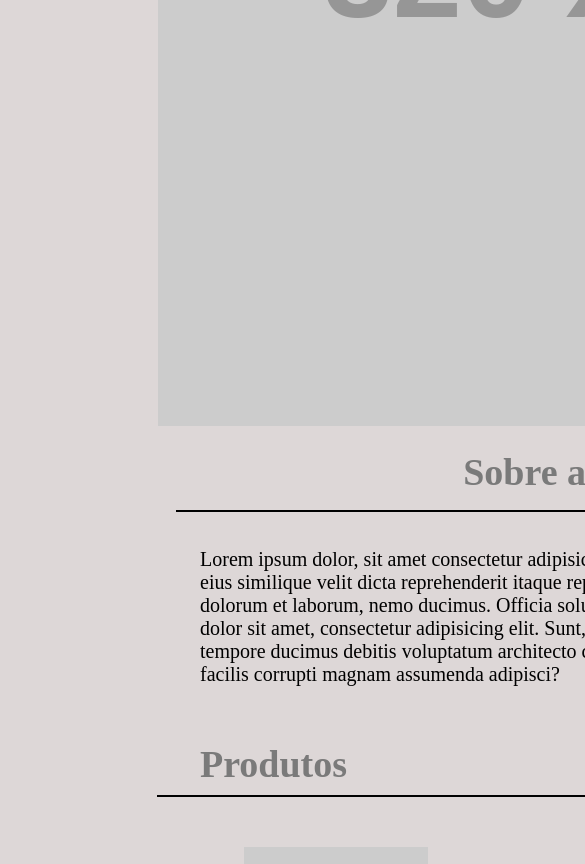
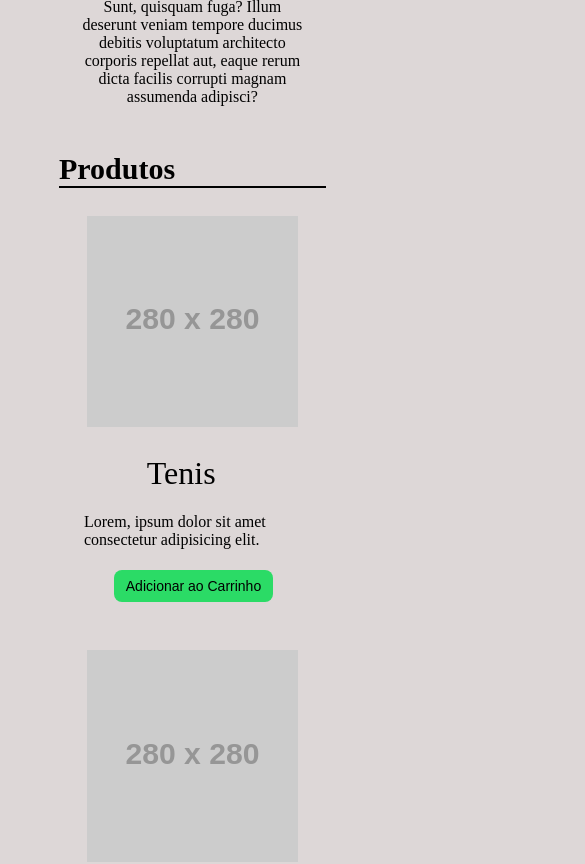
Before and after one commit to Dirraco/md_11_css_responsivo, a plain HTML site: page index.html in a window 390 px wide. Shown: the part 640-1504 px from the top of the page, 585 px wide, since content can reach past the window. Drawn offline with Linux system fonts and the light colour scheme; placeholder pictures from the web are drawn by us.

Commit message:
Add files via upload
corrigindo responsividade

```diff
--- a/index.html
+++ b/index.html
@@ -6,7 +6,8 @@
     <title>exercicio MD 11</title>
     <link rel="preconnect" href="https://fonts.googleapis.com">
     <link rel="preconnect" href="https://fonts.gstatic.com" crossorigin>
-    <link href="https://fonts.googleapis.com/css2?family=Roboto+Slab:wght@300&family=Roboto:wght@400;700&display=swap" rel="stylesheet">
+    <link href="https://fonts.googleapis.com/css2?family=Roboto+Slab:wght@300&family=Roboto:wght@400;700&display=swap"
+        rel="stylesheet">
     <link rel="stylesheet" href="./main.css">
 </head>
 <body>
@@ -31,47 +32,56 @@
             <div class="sobre-conteudo">
                 <h2 class="title">Sobre a loja</h2>
                 <hr>
-                <p>Lorem ipsum dolor, sit amet consectetur adipisicing elit. Minima voluptates blanditiis eius similique velit dicta reprehenderit itaque repellendus nihil doloribus molestias dolorum et laborum, nemo ducimus. Officia soluta deserunt excepturi. Lorem ipsum dolor sit amet, consectetur adipisicing elit. Sunt, quisquam fuga? Illum deserunt veniam tempore ducimus debitis voluptatum architecto corporis repellat aut, eaque rerum dicta facilis corrupti magnam assumenda adipisci?</p>
+                <p>Lorem ipsum dolor, sit amet consectetur adipisicing elit. Minima voluptates blanditiis eius similique
+                    velit dicta reprehenderit itaque repellendus nihil doloribus molestias dolorum et laborum, nemo
+                    ducimus. Officia soluta deserunt excepturi. Lorem ipsum dolor sit amet, consectetur adipisicing
+                    elit. Sunt, quisquam fuga? Illum deserunt veniam tempore ducimus debitis voluptatum architecto
+                    corporis repellat aut, eaque rerum dicta facilis corrupti magnam assumenda adipisci?</p>
             </div>
         </div>
     </section>
     <div>
         <main>
             <section>
-                <h2 class="title-2">Produtos</h2>
-                <hr class="line-2">
                 <div class="container-produtos">
-                    <article>
+                    <div class="title-produtos">
+                        <h2 class="title-2">Produtos</h2>
+                        <hr class="line-2">
+                    </div>
+                    <div >
+                        <article class="conteudo-produto">
                             <img src="https://via.placeholder.com/280x280" />
                             <a class="description">Tenis</a>
                             <p class="text-description">
                                 Lorem, ipsum dolor sit amet consectetur adipisicing elit.
                             </p>
                             <button type="submit">Adicionar ao Carrinho</button>
-                    </article>
-                    <article>
+                        </article>
+                        <article class="conteudo-produto">
                             <img src="https://via.placeholder.com/280x280" />
                             <a class="description">Tenis</a>
                             <p class="text-description">
                                 Lorem, ipsum dolor sit amet consectetur adipisicing elit.
                             </p>
                             <button type="submit">Adicionar ao Carrinho</button>
-                    </article>
-                    <article>
+                        </article>
+                        <article class="conteudo-produto">
                             <img src="https://via.placeholder.com/280x280" />
                             <a class="description">Tenis</a>
                             <p class="text-description">
                                 Lorem, ipsum dolor sit amet consectetur adipisicing elit.
                             </p>
                             <button type="submit">Adicionar ao Carrinho</button>
-                    </article>
-                    <article>
+                        </article>
+                        <article class="conteudo-produto">
                             <img src="https://via.placeholder.com/280x280" />
                             <a class="description">Tenis</a>
                             <p class="text-description">
                                 Lorem, ipsum dolor sit amet consectetur adipisicing elit.
                             </p>
                             <button type="submit">Adicionar ao Carrinho</button>
+                        </article>
+                    </div>
                 </div>
             </section>
         </main>
--- a/main.css
+++ b/main.css
@@ -55,68 +55,49 @@ header .container {
 
 .title {
     text-align: center;
-    padding: 16px;
-    font-size: 38px;
-    color: rgb(122, 122, 122);
+    font-size: 30px;
+}
+
+.container-produtos {
+    padding-top: 48px;
+    margin-left: 250px;
+    margin-right: 250px;
+
 }
 
 hr {
-    width: 100%;
-    height: 2px;
     border: 1px solid;
-    background-color: rgb(122, 122, 122);
-    border-color: #000
 }
 
-p {
-    padding: 24px;
-    margin-top: 12px;
-    font-size: 18px;
+.title-produtos {
+font-size: 20px;
 }
 
-.title-2 {
-    text-align: left;
-    padding-top: 16px;
-    margin-left: 275px;
-    font-size: 38px;
-    color: rgb(122, 122, 122);
+.conteudo-produto {
+    display: inline-block;
+    padding: 20px;
 }
 
-.line-2 {
-    width: 1150px;
-    height: 2px;
-    margin-left: 275px;
-    margin-top: -7px;
-    margin-bottom: 26px;
-    border: 1px solid;
-    background-color: rgb(122, 122, 122);
-    border-color: #000
-}
-
-.container-produtos {
-    margin-left:250px;
-    margin-right:250px;
-    display: inline-flex;
-    padding: 16px;
+img, .pricipal {
+    padding: 8px;
 }
 
 .description {
     display: block;
     text-align: center;
     padding: 16px;
-    font-size: 24px;
-}
-
-img, .pricipal {
-    padding: 8px;
+    font-size: 32px;
 }
 
 .text-description {
     font-size: 16px;
-    max-width: 250px;
+    max-width: 296px;
+    padding: 8px;
+    padding-left: 18px;
 }
 
 button {
+    width: 196px;
     margin-left: 42px;
     margin-top: 16px;
     padding: 8px;
@@ -127,296 +108,127 @@ button {
     cursor: pointer;
 }
 
-@media screen and (max-width: 820px) {
-    header {
-        background-image: linear-gradient(90deg, rgb(0, 0, 0) .2%, rgb(122, 122, 122) 50%,rgb(196, 196, 196) 100%);
-        color: #FFF;
-        min-height: 80px;
-    }
+@media screen and (max-width: 1190px) {
+    header nav li {
+        margin-left: 60px;
+        font-size: 22px;
 
-    header nav li {
-        display: inline;
-        margin-left: 48px;
-        font-size: 22px;
     }
 
     header nav li a {
         color: #FFF;
         text-decoration: none;
-        display: inline-flex;
-        margin-right: -70px;
-        padding: 20px;
     }
 
     header .container {
-        width: 500px;
-        margin-left: 100px;
+        width: 80%;
+        display: inline-flex;
+        margin-left: 15%;
     }
 
-    .pricipal {
-        margin-top: 20px;
-        width: 100%;
-        height: 100%;
+    .Sobre-loja {
+        width: 90%;
+        padding-top: 24px;
+        margin-left: 41px;
+
     }
 
     .container-sobre {
         display: block;
-        align-items: center;
-        width: 625px;
-        margin-left: -150px;
+        text-align: center;
+        width: 90%;
+        margin-left: 33.21px;
     }
 
+    .pricipal{
+        width: 90%;
+    }
     .sobre-conteudo {
-        min-height: 300px;
-        width: 97%;
-        padding: 16px;
-        margin-top: -20px;
-        margin-left: 10px;
+        width: 87.5%;
+        min-height: 250px;
+        margin-left: 41px;
+        padding-top: 30px;
     }
 
     .title {
         text-align: center;
-        padding: 16px;
-        font-size: 38px;
-        color: rgb(122, 122, 122);
-    }
-
-    hr {
-        width: 100%;
-        height: 2px;
-        border: 1px solid;
-        background-color: rgb(122, 122, 122);
-        border-color: #000
+        font-size: 30px;
+        padding-bottom: 20px;
     }
 
     p {
-        padding: 24px;
-        margin-top: 12px;
-        font-size: 20px;
-    }
-
-    .title-2 {
-        text-align: center;
-        max-width: 574px;
-        padding-top: 16px;
-        margin-bottom: 16px;
-        margin-left: 120px;
-        font-size: 38px;
-        color: rgb(122, 122, 122);
-    }
-
-    .line-2 {
-        max-width: 574px;
-        height: 2px;
-        margin-left: 120px;
-        margin-bottom: 26px;
-        border: 1px solid;
-        background-color: rgb(122, 122, 122);
-        border-color: #000;
+        padding-top: 20px;
     }
 
     .container-produtos {
-        margin-left:200px;
-        max-width: 574px;
-        display: block;
-        padding: 16px;
-    }
-
-    .description {
-        max-width: 574px;
-        display: block;
-        text-align: center;
-        padding: 16px;
-        font-size: 24px;
-    }
-
-    article {
-    margin-left: 20px;
-    }
-
-    .text-description {
-        margin-left: 32px;
-        font-size: 20px;
-        max-width: 250px;
-    }
-
-    button {
-        margin-left: 70px;
-        margin-top: 8px;
-        margin-bottom: 12px;
-        padding: 8px;
-        font-size: 14px;
-        background-color: #2bdb66;
-        border: #009432;
-        border-radius: 8px;
-        cursor: pointer;
+        width: 87.5%;
+        min-height: 250px;
+        margin-left: 41px;
+        padding-top: 30px;
     }
 }
 
-@media screen and (max-width: 1180px) {
-    .pricipal {
-        margin-top: 20px;
-        width: 100%;
-        height: 100%;
-    }
+@media screen and (max-width: 640px) {
+    header nav li {
+        margin-left: 100px;
+        font-size: 14px;
 
-    .container-sobre {
-        width: 900px;
-        margin-left: -100px;
-    }
-
-    .sobre-conteudo {
-        min-height: 300px;
-        width: 97%;
-        padding: 16px;
-        margin-top: -20px;
-        margin-left: 10px;
-    }
-
-
-    .title-2 {
-        max-width: 900px;
-        padding-top: 16px;
-        margin-bottom: 16px;
-        margin-left: 157px;
-        font-size: 38px;
-        color: rgb(122, 122, 122);
-    }
-
-    .line-2 {
-        max-width: 900px;
-        height: 2px;
-        margin-left: 157px;
-        margin-bottom: 26px;
-        border: 1px solid;
-        background-color: rgb(122, 122, 122);
-        border-color: #000;
-    }
-
-    .container-produtos {
-        margin-left:200px;
-        max-width: 900px;
-        padding: 16px;
-    }
-
-    img {
-        width: 200px;
-    }
-
-    button {
-        margin-left: 16px;
-        margin-top: 8px;
-        margin-bottom: 12px;
-        padding: 12px;
-        font-size: 14px;
-        background-color: #2bdb66;
-        border: #009432;
-        border-radius: 8px;
-        cursor: pointer;
-    }
-}
-
-@media screen and (max-width: 375px) {
-    *{
-        box-sizing: border-box;
-        margin: 0;
-        padding: 0;
-    }
-    header {
-        background-image: linear-gradient(90deg, rgb(0, 0, 0) .2%, rgb(122, 122, 122) 50%,rgb(196, 196, 196) 100%);
-        color: #FFF;
-        width: 375px;
-        font-size: 8px;
-        padding-left: 5px;
-    }
-
-    header nav li {
-        font-size: 10px;
-        margin: 5px;
     }
 
     header nav li a {
         color: #FFF;
-        display: block;
-        margin-left: 10px;
-        font-size: 12px;
-        padding: 5px;
-        margin-right: -40px;
+        text-decoration: none;
     }
 
     header .container {
-        width: 274px;
-        height: 50px;
-        margin-left: 20px;
+        width: 100%;
+        display: inline-flex;
+        margin-left: 15%;
+        font-size: 10px;
     }
 
-    .pricipal {
-        margin-top: -24px;
-        width: 280px;
-        height: 250px;
-        margin-left: 8px;
+    .Sobre-loja {
+        padding-top: 16px;
+        margin-left: 19px;
     }
 
     .container-sobre {
-        display: block;
-        align-items: center;
-        width: 300px;
-        margin-left: -200px;
+        margin-left: 16.6px;
+    }
+
+    .pricipal{
+        width: 90%;
     }
 
     .sobre-conteudo {
-        width: 264px;
-        padding: 16px;
-        margin-top: -20px;
-        margin-left: 16px;
-    }
-
-    .title {
-        text-align: center;
-        padding: 16px;
-        font-size: 38px;
-        color: rgb(122, 122, 122);
-    }
-
-    hr {
-        width: 100%;
-        height: 2px;
-        border: 1px solid;
-        background-color: rgb(122, 122, 122);
-        border-color: #000
-    }
-
-    p {
-        padding: 16px;
-        margin-top: 8px;
-        font-size: 14px;
-    }
-
-
-
-    .title-2 {
-        max-width: 250px;
-        padding-top: 16px;
-        margin-bottom: 16px;
-        margin-left: 80px;
-        font-size: 38px;
-        color: rgb(122, 122, 122);
-    }
-
-    .line-2 {
-        max-width: 250px;
-        height: 2px;
-        margin-left: 80px;
-        margin-bottom: 26px;
-        border: 1px solid;
-        background-color: rgb(122, 122, 122);
-        border-color: #000;
+        width: 84.7%;
+        min-height: 250px;
+        margin-left: 23px;
+        padding-top: 30px;
     }
 
     .container-produtos {
-        margin-left:65px;
-        width: 250px;
-        display: block;
-        padding: 16px;
+        width: 68.5%;
+        min-height: 250px;
+        margin-left: 59px;
+        padding-top: 30px;
+    }
+
+    img {
+        width: 100%;
+    }
+
+    .description {
+        width: 90%;
+    }
+
+    .text-description {
+        width: 90%;
+        padding: 5px;
+    }
+
+    button {
+        width: 70%;
+        margin-left: 35px;
     }
 }
```
